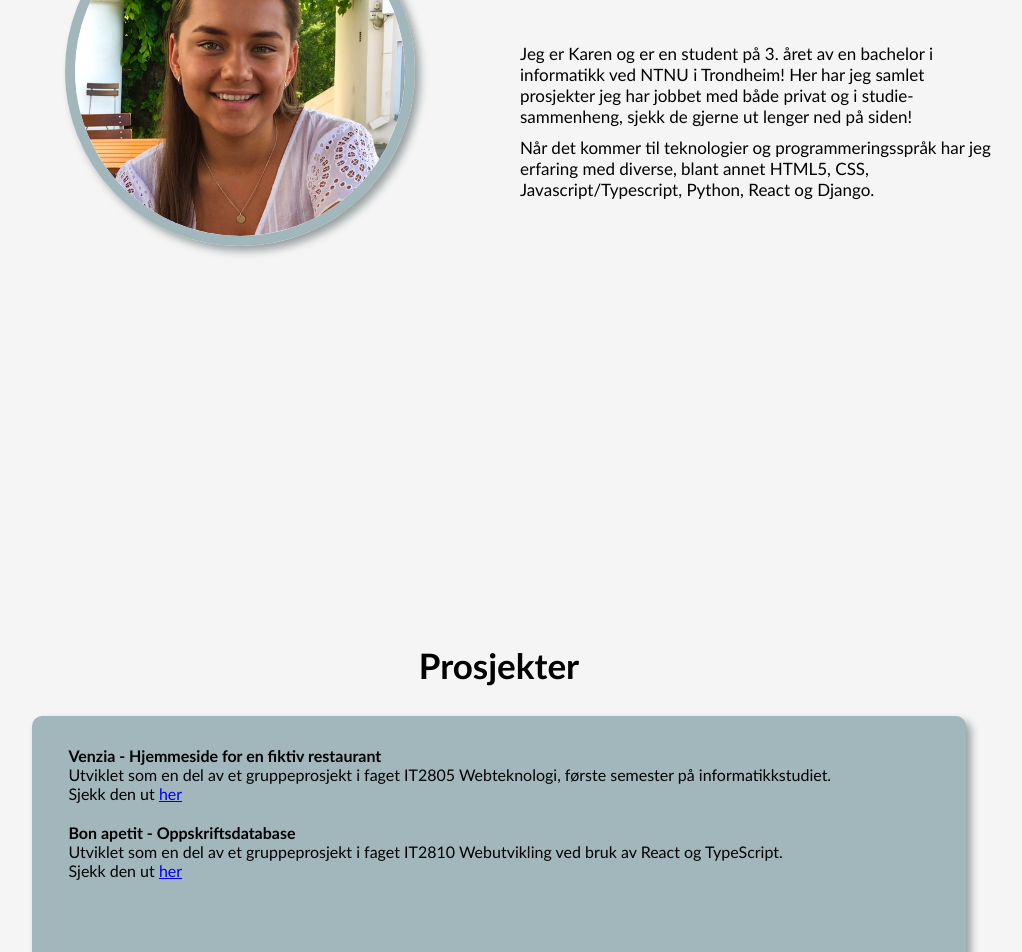
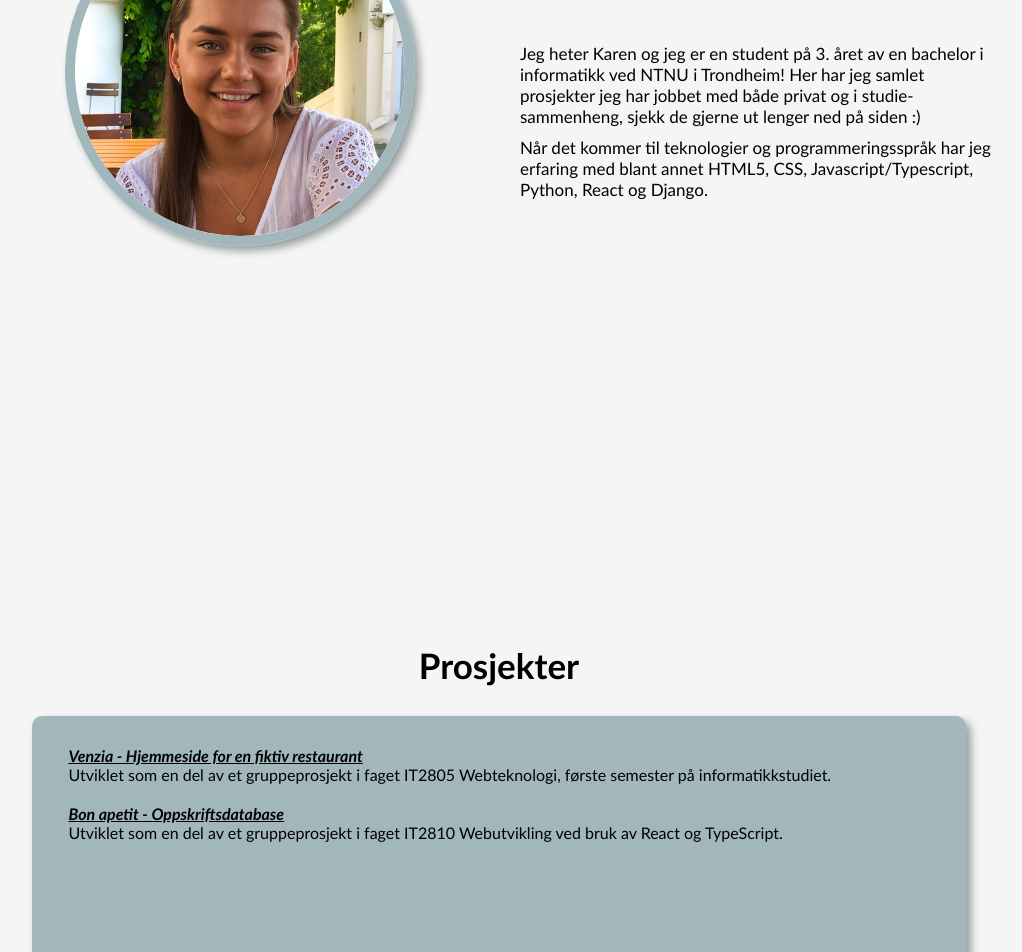
Before and after one commit to karendahlaarhus/portfolio, a React (Create React App) app: page / in a window 1280 px wide. Shown: the part 1160-2112 px from the top of the page, without its empty margins (141-1163 px from the left). Built offline with nearby package versions, Linux system fonts and the light colour scheme.

Commit message:
update about

```diff
--- a/src/components/About.js
+++ b/src/components/About.js
@@ -15,16 +15,16 @@ function About() {
               <li className="about-item">
                 <h3 className="about-title">Om meg</h3>
                 <p className="about-text">
-                  Jeg er Karen og er en student på 3. året av en bachelor i
-                  informatikk ved NTNU i Trondheim! Her har jeg samlet
+                  Jeg heter Karen og jeg er en student på 3. året av en bachelor
+                  i informatikk ved NTNU i Trondheim! Her har jeg samlet
                   prosjekter jeg har jobbet med både privat og i
-                  studie-sammenheng, sjekk de gjerne ut lenger ned på siden!
+                  studie-sammenheng, sjekk de gjerne ut lenger ned på siden :)
                 </p>
 
                 <p className="about-text">
                   Når det kommer til teknologier og programmeringsspråk har jeg
-                  erfaring med diverse, blant annet HTML5, CSS,
-                  Javascript/Typescript, Python, React og Django.
+                  erfaring med blant annet HTML5, CSS, Javascript/Typescript,
+                  Python, React og Django.
                 </p>
               </li>
             </ul>
--- a/src/components/Projects.css
+++ b/src/components/Projects.css
@@ -45,3 +45,12 @@ h3{
   margin-bottom: 30px;
 
 }
+
+a{
+  font-style: italic;
+  color: black;
+}
+a:hover{
+  text-decoration: none;
+  color: whitesmoke;
+}
--- a/src/components/Projects.js
+++ b/src/components/Projects.js
@@ -10,35 +10,35 @@ export default function Projects() {
           <div className="projects-wrapper">
             <ul className="project-items">
               <li>
-                <p>
-                  <b>Venzia - Hjemmeside for en fiktiv restaurant</b>
-                </p>
+                <a
+                  target="_blank"
+                  rel="noreferrer"
+                  href="http://folk.ntnu.no/karendaa/Webteknologi/venziaFERDIG/Prosjekt/html/"
+                >
+                  <p>
+                    <b>Venzia - Hjemmeside for en fiktiv restaurant</b>
+                  </p>
+                </a>
                 <p>
                   Utviklet som en del av et gruppeprosjekt i faget IT2805
                   Webteknologi, første semester på informatikkstudiet.
                   <br />
-                  Sjekk den ut{" "}
-                  <a
-                    target="_blank"
-                    rel="noreferrer"
-                    href="http://folk.ntnu.no/karendaa/Webteknologi/venziaFERDIG/Prosjekt/html/"
-                  >
-                    her
-                  </a>
                 </p>
               </li>
               <li>
-                <p>
-                  <b>Bon apetit - Oppskriftsdatabase</b>
-                </p>
+                <a
+                  target="_blank"
+                  rel="noreferrer"
+                  href="https://5fcf8c8e40cd2bfb8be81c25--upbeat-noyce-f6ec83.netlify.app/"
+                >
+                  <p>
+                    <b>Bon apetit - Oppskriftsdatabase</b>
+                  </p>
+                </a>
                 <p>
                   Utviklet som en del av et gruppeprosjekt i faget IT2810
                   Webutvikling ved bruk av React og TypeScript.
                   <br />
-                  Sjekk den ut{" "}
-                  <a target="_blank" rel="noreferrer" href=" ">
-                    her
-                  </a>
                 </p>
               </li>
             </ul>
```
Also changed, not shown: 1 other file (tests, documents, lock files or other folders).
